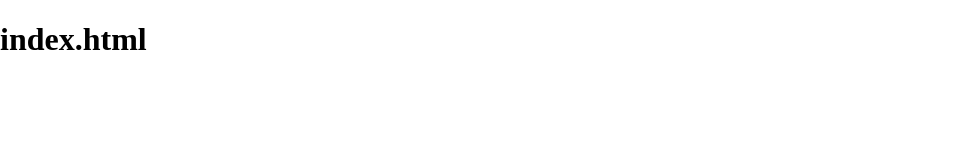
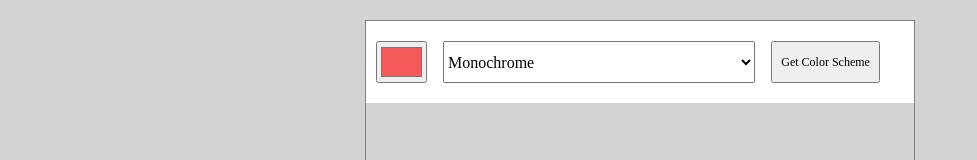
Before and after one commit to Ezimy/color-scheme-generator, a website built with Vite: page index.html in a window 1280 px wide. Shown: the top 160 px of the page, without its empty margins (0-977 px from the left). Built offline with nearby package versions, Linux system fonts and the light colour scheme.

Commit message:
html css js

```diff
--- a/index.css
+++ b/index.css
@@ -1,4 +1,39 @@
 html, body {
     margin: 0;
     padding: 0;
+    background-color: lightgray;
 }
+*{
+    box-sizing: border-box;
+    margin: 0;
+}
+.container{
+    margin: 1.25em auto 0 auto;
+    border: 1px solid gray;
+    height: 34.375em;
+    width: 34.375em;
+}
+header{
+    display: flex;
+    width: 100%;
+    padding: 1.25em 0.625em;
+    gap: 1em;
+    background-color: #FFFFFF;
+}
+#colorpicker {
+    height: 2.625em; /* Adjusted to 42 pixels in em units */
+    width: 3.1875em;
+}
+
+select {
+    height: 2.625em; /* Adjusted to 42 pixels in em units */
+    width: 19.5em;
+    font-size: 1rem;
+}
+
+header button {
+    padding: 1em 0.6875em;
+    font-size: 0.75rem;
+    line-height: 1;
+    cursor: pointer;
+}
--- a/index.html
+++ b/index.html
@@ -3,7 +3,24 @@
         <link rel="stylesheet" href="index.css">
     </head>
     <body>
-        <h1>index.html</h1>
+        <div class="container">
+            <header>
+                <input type="color" id="colorpicker" value="#F55A5A">
+                <select value="monochrome" id="color-select">
+                    <option value="monochrome">Monochrome</option>
+                    <option value="monochrome-dark">Monochrome-dark</option>
+                    <option value="monochrome-light">Monochrome-light</option>
+                    <option value="analogic">Analogic</option>
+                    <option value="complement">Complement</option>
+                    <option value="analogic-complement">Analogic-complement</option>
+                    <option value="Triad">Triad</option>
+                </select>
+                <button id="color-btn">Get Color Scheme</button>
+            </header>
+            <section id="color-grid">
+
+            </section>
+        </div>
         <script src="index.js"></script>
     </body>
 </html>
--- /dev/null
+++ b/index.js
@@ -0,0 +1,28 @@
+const currentColor = document.getElementById("colorpicker").value.slice(1)
+const colorScheme = document.getElementById("color-select").value
+document.getElementById("color-btn").addEventListener("click", function(){
+    console.log(currentColor)
+    console.log(colorScheme)
+    render()
+})
+function getColorHTML(){
+    let colorHTML = ''
+        fetch(`https://www.thecolorapi.com/scheme?hex=${currentColor}&mode=${colorScheme}&count=5`)
+        .then(response => response.json())
+        .then(data => {
+            console.log(data)
+            data.colors.forEach(element => {
+                console.log(element.hex.value)
+                colorHTML += `
+                <div class="color-container">
+                    <div id="${element.hex.clean}"></div>
+                    <h1>${element.hex.value}</h1>
+                </div>`
+                document.getElementById(`${element.hex.clean}`).style.background = `${element.hex.value}`
+            })
+        })
+    return colorHTML
+}
+function render(){
+    document.getElementById("color-grid").innerHTML = getColorHTML()
+}
```
